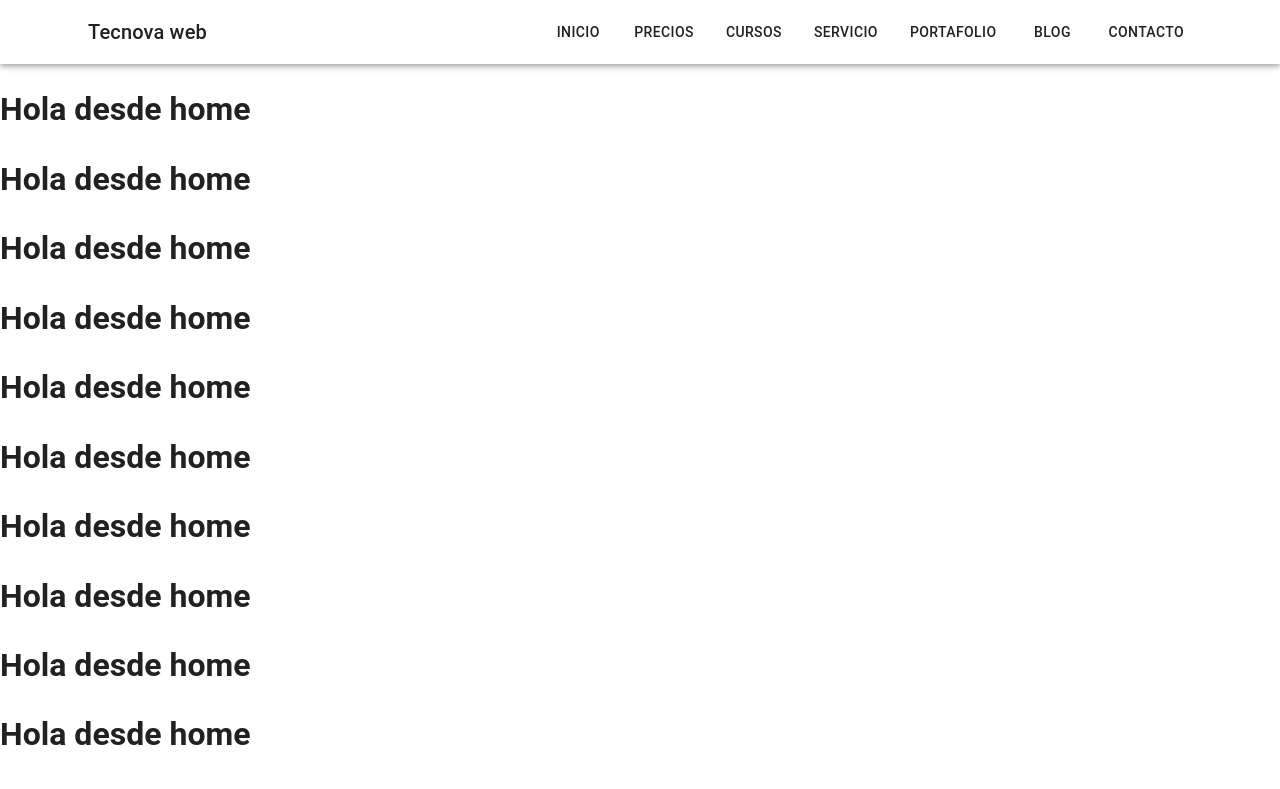
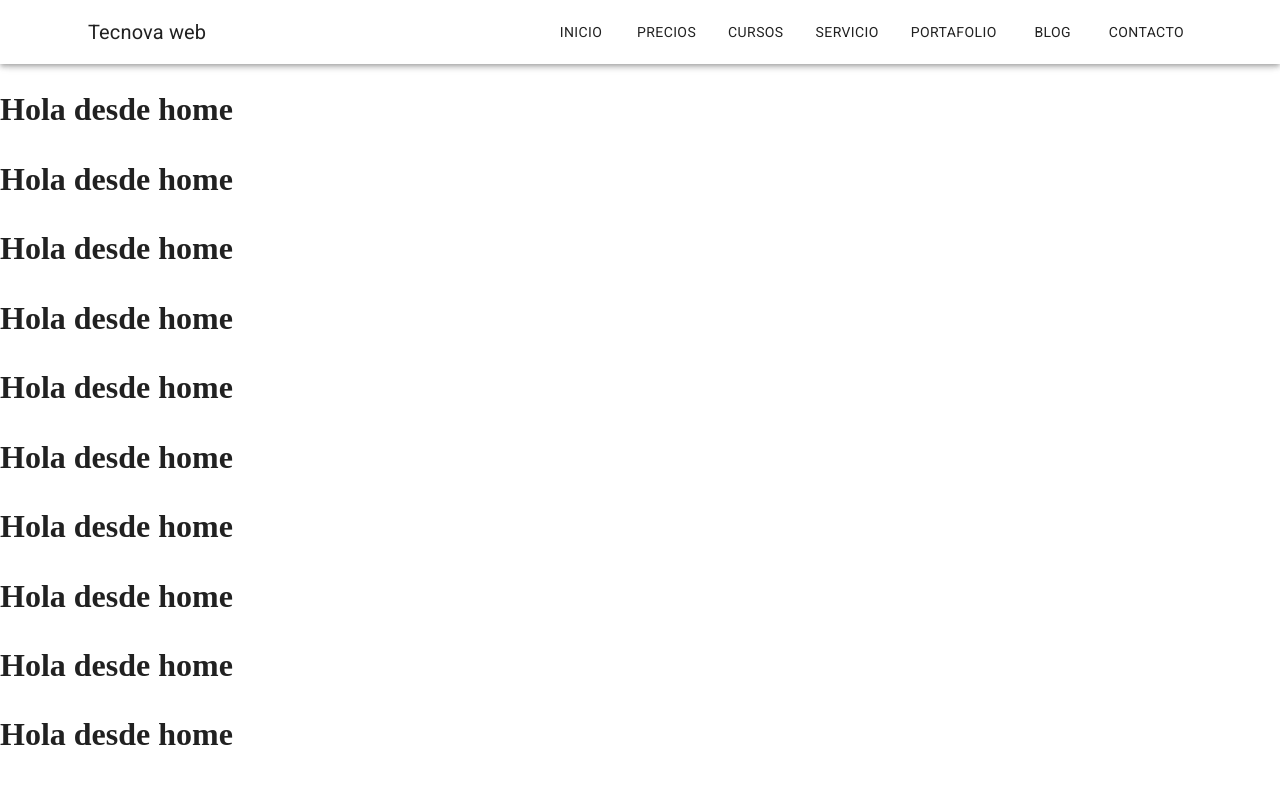
Before and after one commit to KonectaPe/tecnovaweb, a Next.js app: page / in a window 1280 px wide. Shown: the top 789 px of the page. Built offline with nearby package versions, Linux system fonts and the light colour scheme.

Commit message:
tecnovaweb v_0.7

```diff
--- a/package.json
+++ b/package.json
@@ -11,7 +11,6 @@
   "dependencies": {
     "@emotion/react": "^11.13.0",
     "@emotion/styled": "^11.13.0",
-    "@fontsource/roboto": "^5.0.14",
     "@mui/icons-material": "^5.16.6",
     "@mui/material": "^5.16.6",
     "next": "14.2.5",
--- a/src/theme/theme.ts
+++ b/src/theme/theme.ts
@@ -1,4 +1,10 @@
+import { Roboto } from "next/font/google";
 import { createTheme } from "@mui/material";
+
+const roboto = Roboto({
+  weight: "400",
+  subsets: ["latin"],
+});
 
 export const theme = createTheme({
   components: {
@@ -15,6 +21,6 @@ export const theme = createTheme({
     },
   },
   typography: {
-    fontFamily: "Roboto, sans-serif",
+    fontFamily: roboto.className,
   },
 });
```
Also changed, not shown: 1 other file (tests, documents, lock files or other folders).
